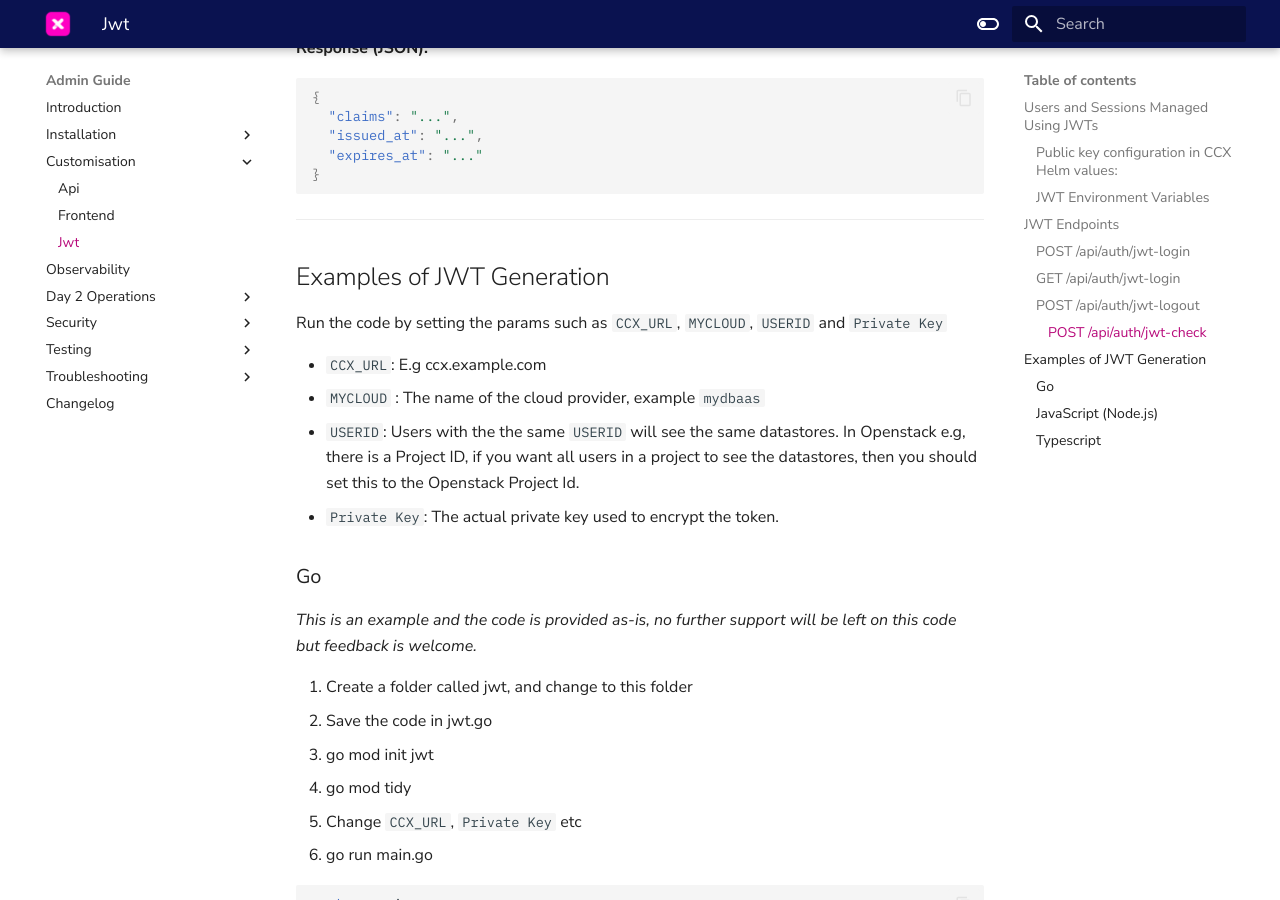
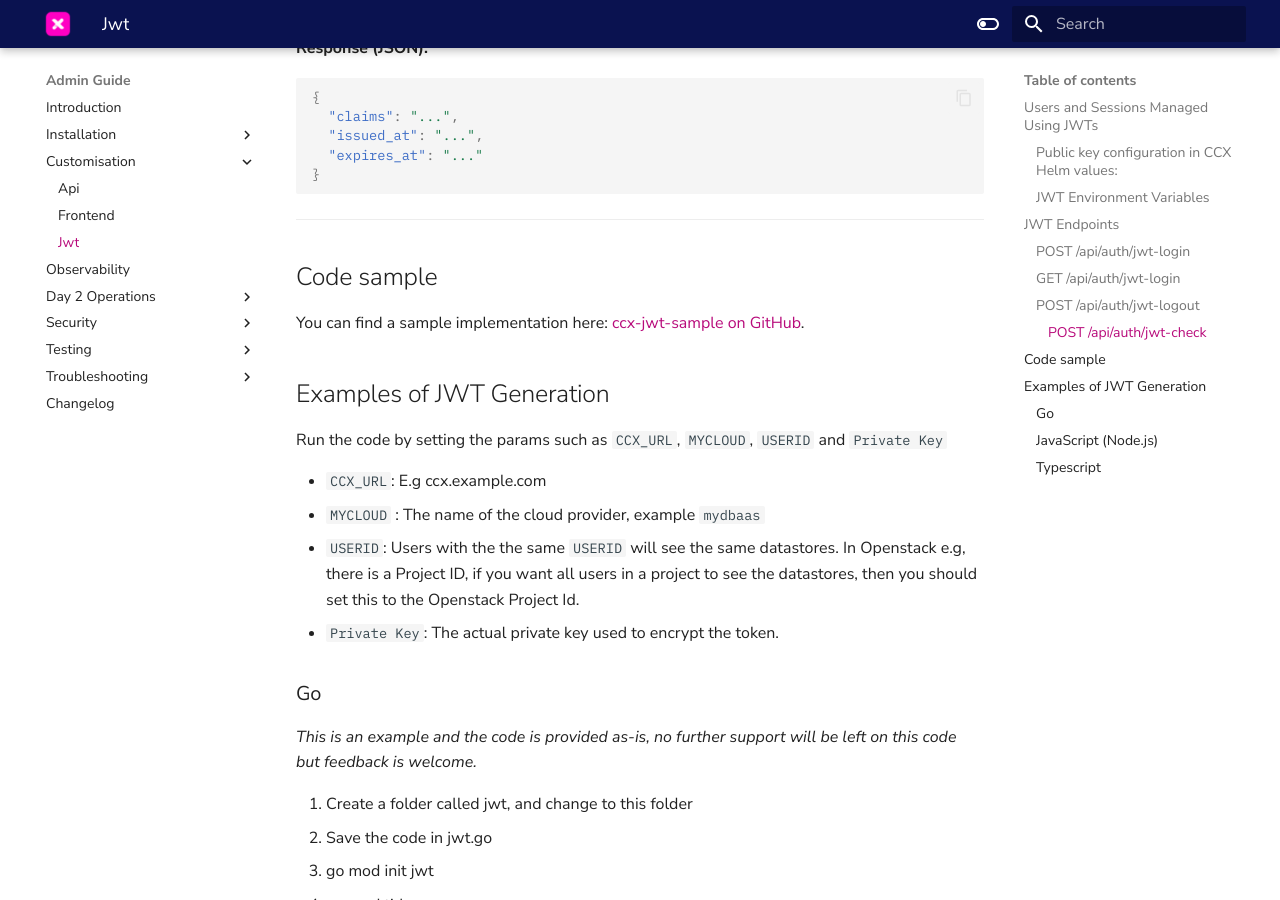
Before and after one commit to severalnines/ccx-docs, an MkDocs documentation site: the page built from docs/admin/Customisation/JWT.md, in a window 1280 px wide and 900 px high, scrolled down 3460 px. Built offline with MkDocs 1.6.1 and Material for MkDocs 9.7.7, drawn with Linux system fonts in a browser that asks for light colours; comment, search, counter and statistics services are not loaded.

Commit message:
JWT updated

````diff
--- a/docs/admin/Customisation/JWT.md
+++ b/docs/admin/Customisation/JWT.md
@@ -23,6 +23,7 @@ The private key is used by the **intergrator**/**CSP** to encrypt the JWT token
 ssh-keygen -t rsa -b 4096 -m PEM -f ccx.key
 ssh-keygen -e -f ccx.key -m PEM > ccx.key.pub
 ```
+
 
 #### Public key configuration in CCX Helm values:
 
@@ -125,6 +126,10 @@ There are four endpoints for handling JWTs:
 ```
 
 ---
+
+## Code sample
+
+You can find a sample implementation here: [ccx-jwt-sample on GitHub](https://github.com/severalnines/ccx-jwt-sample).
 
 ## Examples of JWT Generation
 
````
